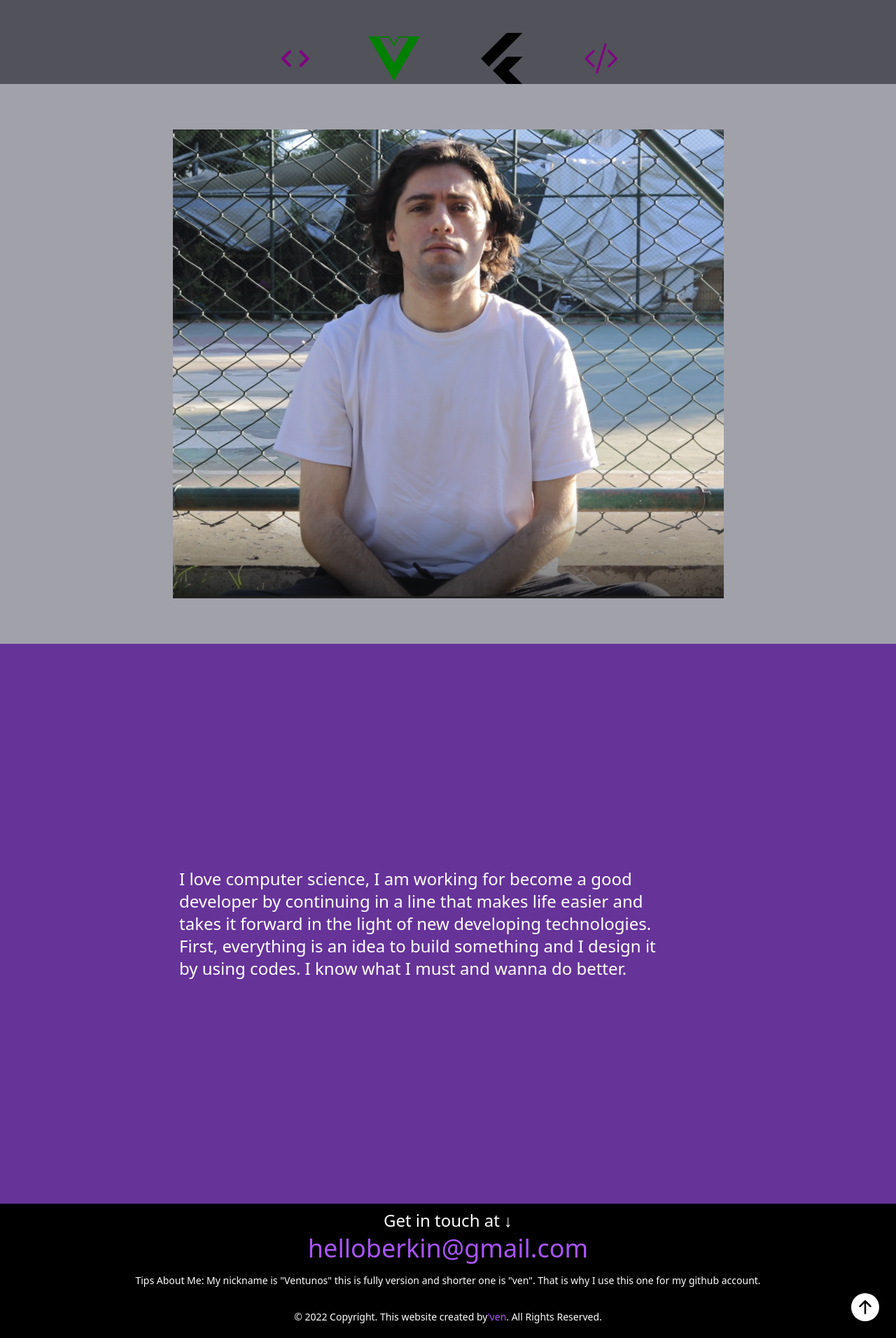
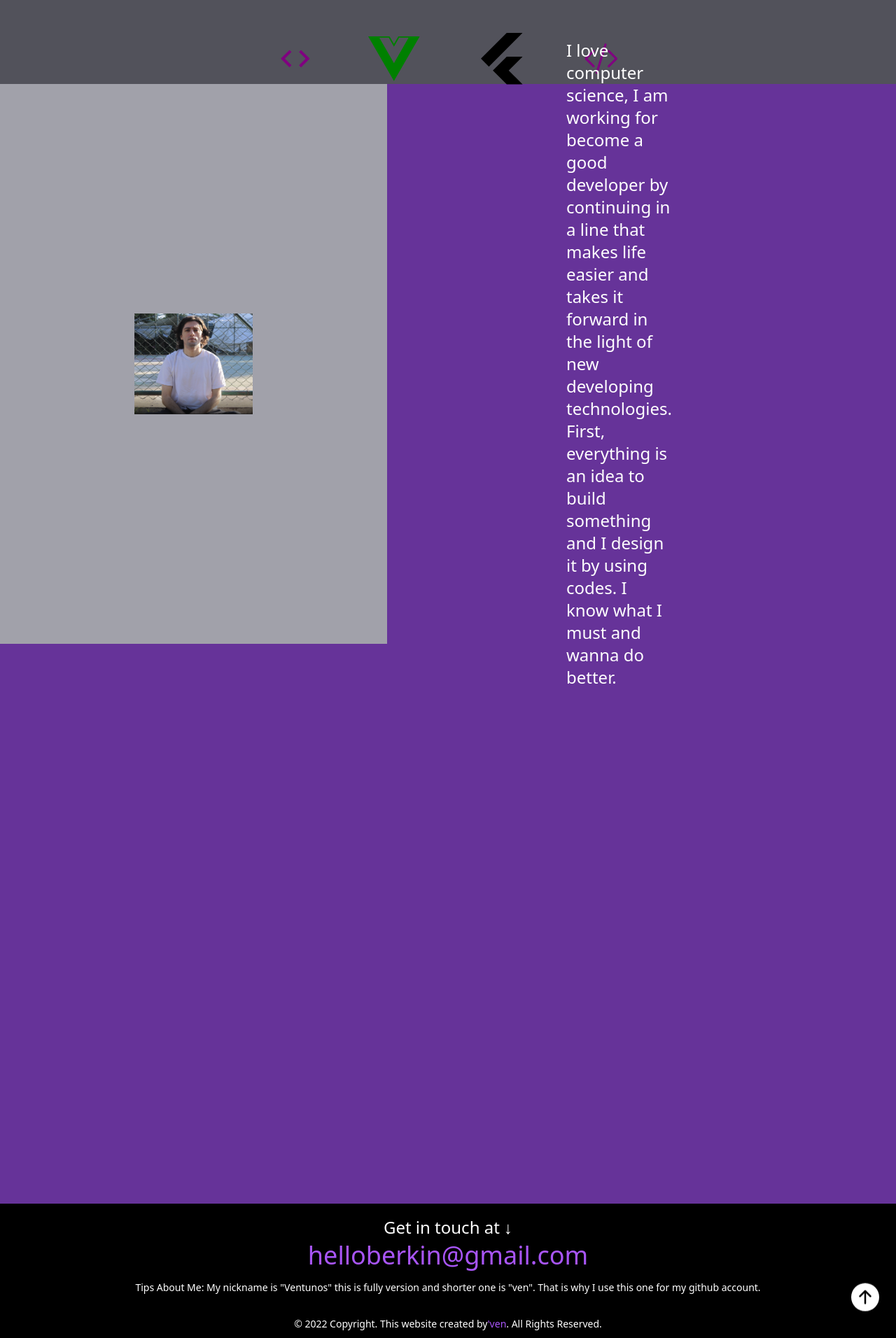
Before and after one commit to developedbyven/hellothere, a React (Create React App) app: page / in a window 1280 px wide. Shown: the part 1682-3594 px from the top of the page at 70% size. Built offline with nearby package versions, Linux system fonts and the light colour scheme.

Commit message:
Update lastpart.jsx

```diff
--- a/src/components/lastpart.jsx
+++ b/src/components/lastpart.jsx
@@ -5,37 +5,37 @@ import {BsArrowUpCircleFill} from "react-icons/bs";
 function Lastpart () {
     return (
 
-        <div class= "flex font-sans:ui-sans-serif h-screen 2xl:flex-col">
+         <div class= "flex h-screen xl:flex-col md:flex-col md:h-auto xl:h-auto">
 
-           <div className="w-1/2 flex bg-zinc-400 h-screen items-center justify-center p-48 2xl:w-full" id="section3">
-                 <img class="bg-black rounded-[40px] object-cover" src={Hi} alt ="" className="hellothere" />
+           <div className="w-1/2 flex bg-zinc-400 h-screen items-center justify-center p-48 2xl:w-full md:flex md:items-center md:justify-center md:p-12" id="parthree">
+                 <img class="bg-black rounded-[40px]" src={Hi} alt ="" className="hellothere" />
            </div>
 
-               <div className="w-1/2 object-cover flex h-screen items-center justify-center pl-64 text-2xl text-white p-80 2xl:w-full 2xl:object-cover">
+               <div className="w-1/2 object-cover flex h-screen items-center justify-center pl-64 text-2xl text-white p-80 2xl:w-full 2xl:object-cover md:flex md:items-center md:justify-center md:text-base md:p-10 ">
                      I love computer science, I am working for become a good developer by continuing in a line
                      that makes life easier and takes it forward in the light of new developing technologies.
                      First, everything is an idea to build something and I design it by using codes.
                      I know what I must and wanna do better.
                </div>
 
-          <div class="flex w-full h-48 bg-black text-white items-center justify-center flex-col absolute mt-[761px] 2xl:w-full 2xl:mt-[1600px]">
+          <div class="flex w-full h-48 bg-black text-white items-center justify-center flex-col absolute mt-[761px] 2xl:w-full 2xl:mt-[1600px] sm:flex sm:items-center sm:justify-center">
 
-                 <div className="pt-2 text-2xl">Get in touch at &#8595;</div>
-                          <div class="font-medium text-4xl text-purple-500 hover:text-slate-300 hover:ease-out duration-150 mt-1" onClick={() => {
+                 <div className="pt-2 text-2xl md:text-xl">Get in touch at &#8595;</div>
+                          <div class="font-medium text-4xl text-purple-500 hover:text-slate-300 hover:ease-out duration-150 mt-1 md:text-2xl" onClick={() => {
                                window.location.href="mail"
                                     }}> helloberkin@gmail.com</div>
-                                    <div className="text-white text-sm mt-4 gap-2">Tips About Me: My nickname is "Ventunos" this is fully version and shorter one is "ven". That is why I use this one for my github account.</div>
+                                    <div className="text-white text-sm mt-4 gap-2 md:flex md:text-xs md:items-center md:justify-center">Tips About Me: My nickname is "Ventunos" this is fully version and shorter one is "ven". That is why I use this one for my github account.</div>
 
-                          <div className="text-white text-sm gap-4 mt-8"> &copy; 2022 Copyright. This website created by
+                          <div className="text-white text-sm gap-4 mt-8 md:text-xs"> &copy; 2022 Copyright. This website created by
                               <button class="font-medium text-xx text-purple-500 hover:text-white hover:ease-out duration-150 gap-4"
                                 onClick={() => {
                                    window.location.href="https://github.com/developedbyven"
                                }}> 'ven</button>
                                         . All Rights Reserved.</div>
-                                        <div class="relative h-32 w-32"></div>
 
-                <div className='text-white absolute bottom-0 right-0 h-16 w-16' onClick={() => {
-                     window.location.href= "#section1"
+
+                <div className='text-white absolute bottom-0 right-0 h-16 w-16 animate-bounce md:h-12' onClick={() => {
+                     window.location.href="#partone"
                           }}>  <BsArrowUpCircleFill size={40} />{" "} </div>
          </div>
 </div>
```
